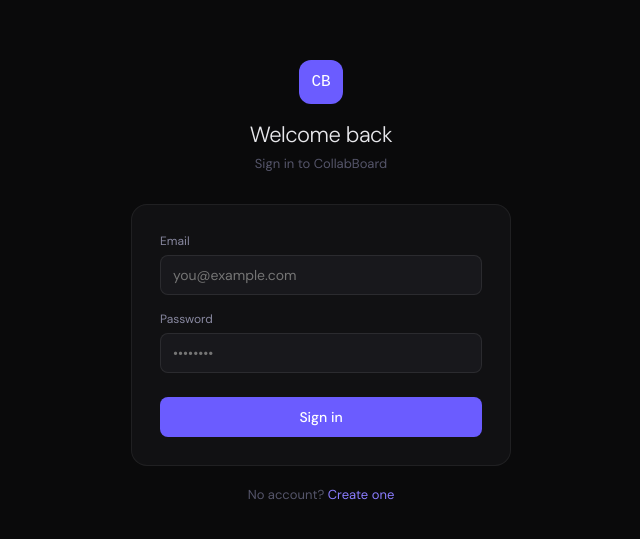
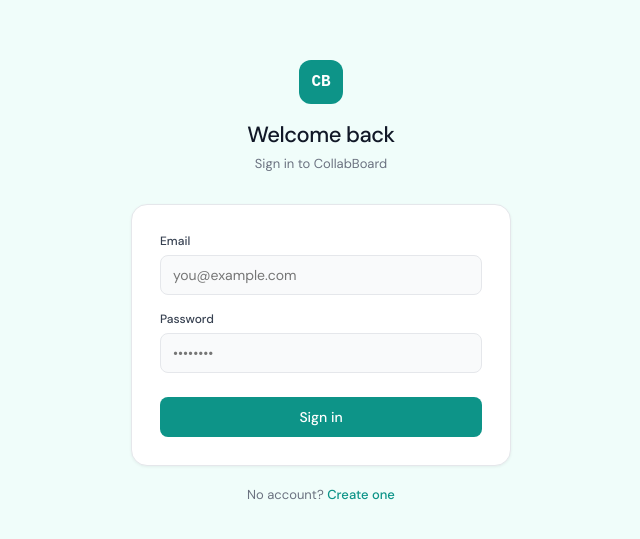
Before and after one commit to AkashMs24/collabboard, a React (Vite) app in the folder client/: page /login in a window 1280 px wide. Shown: the part 119-658 px from the top of the page, without its empty margins (319-959 px from the left). Built offline with nearby package versions, Linux system fonts and the light colour scheme; no server answers; the HTML template or start-up script is replaced by a standard one.

Commit message:
Update LoginPage.jsx

```diff
--- a/client/src/pages/LoginPage.jsx
+++ b/client/src/pages/LoginPage.jsx
@@ -24,67 +24,74 @@
 
   return (
     <div style={{
-      minHeight: '100vh', background: '#0A0A0B', display: 'flex',
+      minHeight: '100vh', background: '#F0FDFA', display: 'flex',
       alignItems: 'center', justifyContent: 'center', fontFamily: "'DM Sans', sans-serif"
     }}>
       <div style={{ width: 380 }}>
         <div style={{ marginBottom: 32, textAlign: 'center' }}>
           <div style={{
-            width: 44, height: 44, background: '#6B5CFF', borderRadius: 12,
+            width: 44, height: 44, background: '#0D9488', borderRadius: 12,
             display: 'flex', alignItems: 'center', justifyContent: 'center',
-            margin: '0 auto 16px', fontFamily: 'monospace', fontSize: 16, color: '#fff', fontWeight: 500
+            margin: '0 auto 16px', fontFamily: 'monospace', fontSize: 16, color: '#fff', fontWeight: 600
           }}>CB</div>
-          <h1 style={{ color: '#E8E8EC', fontSize: 22, fontWeight: 300, letterSpacing: -0.5, margin: 0 }}>
+          <h1 style={{ color: '#111827', fontSize: 22, fontWeight: 500, letterSpacing: -0.5, margin: 0 }}>
             Welcome back
           </h1>
-          <p style={{ color: '#55556A', fontSize: 13, marginTop: 6 }}>Sign in to CollabBoard</p>
+          <p style={{ color: '#6B7280', fontSize: 13, marginTop: 6 }}>Sign in to CollabBoard</p>
         </div>
 
         <form onSubmit={handleSubmit} style={{
-          background: '#111113', border: '1px solid #ffffff10', borderRadius: 16, padding: 28
+          background: '#FFFFFF', border: '1px solid #E5E7EB', borderRadius: 16, padding: 28,
+          boxShadow: '0 1px 3px rgba(0,0,0,0.06)'
         }}>
           <div style={{ marginBottom: 16 }}>
-            <label style={{ display: 'block', fontSize: 12, color: '#8888A0', marginBottom: 6 }}>Email</label>
+            <label style={{ display: 'block', fontSize: 12, color: '#374151', fontWeight: 500, marginBottom: 6 }}>Email</label>
             <input
               type="email" required value={form.email}
               onChange={e => setForm(p => ({ ...p, email: e.target.value }))}
               placeholder="you@example.com"
               style={{
-                width: '100%', background: '#18181C', border: '1px solid #ffffff15',
-                borderRadius: 8, padding: '10px 12px', color: '#E8E8EC', fontSize: 14,
-                outline: 'none', boxSizing: 'border-box'
+                width: '100%', background: '#F9FAFB', border: '1px solid #E5E7EB',
+                borderRadius: 8, padding: '10px 12px', color: '#111827', fontSize: 14,
+                outline: 'none', boxSizing: 'border-box', transition: 'border-color .15s'
               }}
+              onFocus={e => e.target.style.borderColor = '#0D9488'}
+              onBlur={e => e.target.style.borderColor = '#E5E7EB'}
             />
           </div>
           <div style={{ marginBottom: 24 }}>
-            <label style={{ display: 'block', fontSize: 12, color: '#8888A0', marginBottom: 6 }}>Password</label>
+            <label style={{ display: 'block', fontSize: 12, color: '#374151', fontWeight: 500, marginBottom: 6 }}>Password</label>
             <input
               type="password" required value={form.password}
               onChange={e => setForm(p => ({ ...p, password: e.target.value }))}
               placeholder="••••••••"
               style={{
-                width: '100%', background: '#18181C', border: '1px solid #ffffff15',
-                borderRadius: 8, padding: '10px 12px', color: '#E8E8EC', fontSize: 14,
-                outline: 'none', boxSizing: 'border-box'
+                width: '100%', background: '#F9FAFB', border: '1px solid #E5E7EB',
+                borderRadius: 8, padding: '10px 12px', color: '#111827', fontSize: 14,
+                outline: 'none', boxSizing: 'border-box', transition: 'border-color .15s'
               }}
+              onFocus={e => e.target.style.borderColor = '#0D9488'}
+              onBlur={e => e.target.style.borderColor = '#E5E7EB'}
             />
           </div>
           <button
             type="submit" disabled={loading}
             style={{
-              width: '100%', background: '#6B5CFF', color: '#fff', border: 'none',
+              width: '100%', background: '#0D9488', color: '#fff', border: 'none',
               borderRadius: 8, padding: '11px 0', fontSize: 14, fontWeight: 500,
               cursor: loading ? 'not-allowed' : 'pointer', opacity: loading ? 0.7 : 1,
-              fontFamily: "'DM Sans', sans-serif"
+              fontFamily: "'DM Sans', sans-serif", transition: 'background .15s'
             }}
+            onMouseEnter={e => { if (!loading) e.target.style.background = '#0F766E'; }}
+            onMouseLeave={e => { e.target.style.background = '#0D9488'; }}
           >
             {loading ? 'Signing in...' : 'Sign in'}
           </button>
         </form>
 
-        <p style={{ textAlign: 'center', color: '#55556A', fontSize: 13, marginTop: 20 }}>
+        <p style={{ textAlign: 'center', color: '#6B7280', fontSize: 13, marginTop: 20 }}>
           No account?{' '}
-          <Link to="/register" style={{ color: '#8B7DFF', textDecoration: 'none' }}>
+          <Link to="/register" style={{ color: '#0D9488', textDecoration: 'none', fontWeight: 500 }}>
             Create one
           </Link>
         </p>
```
